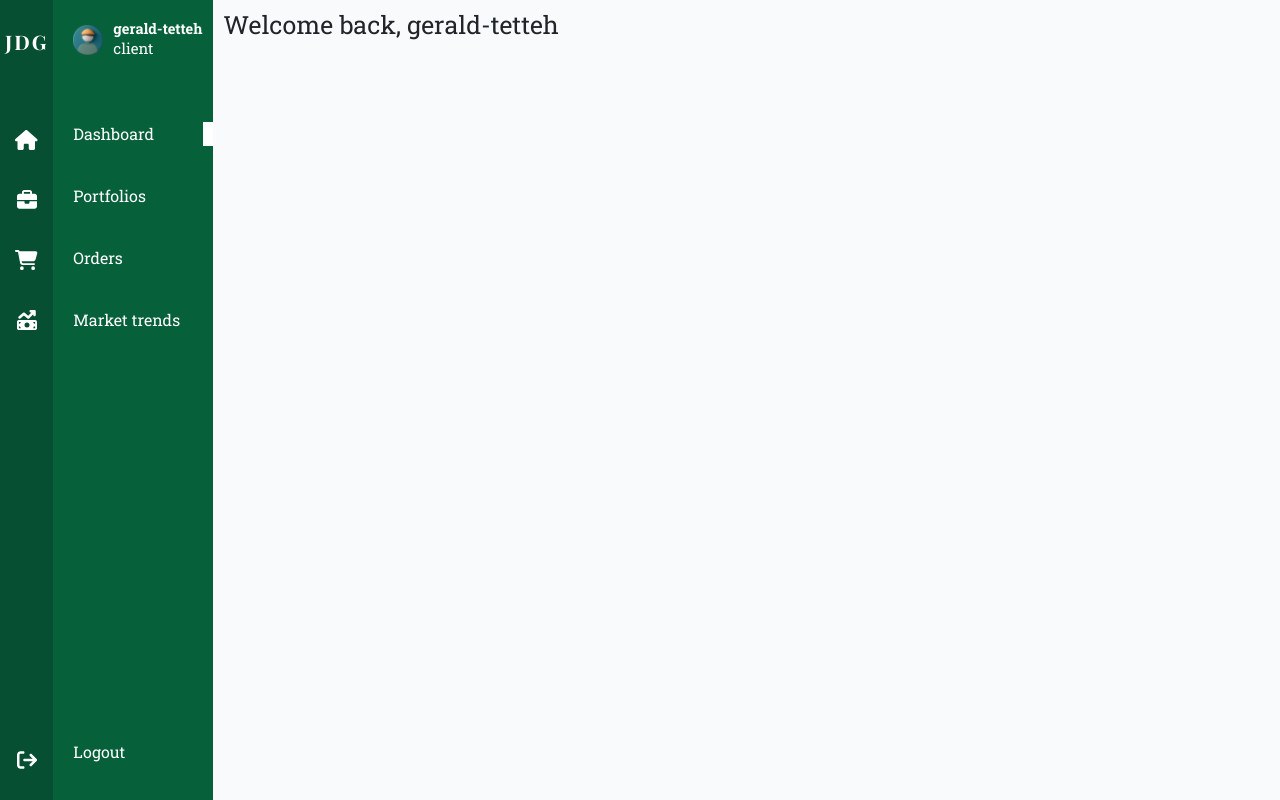
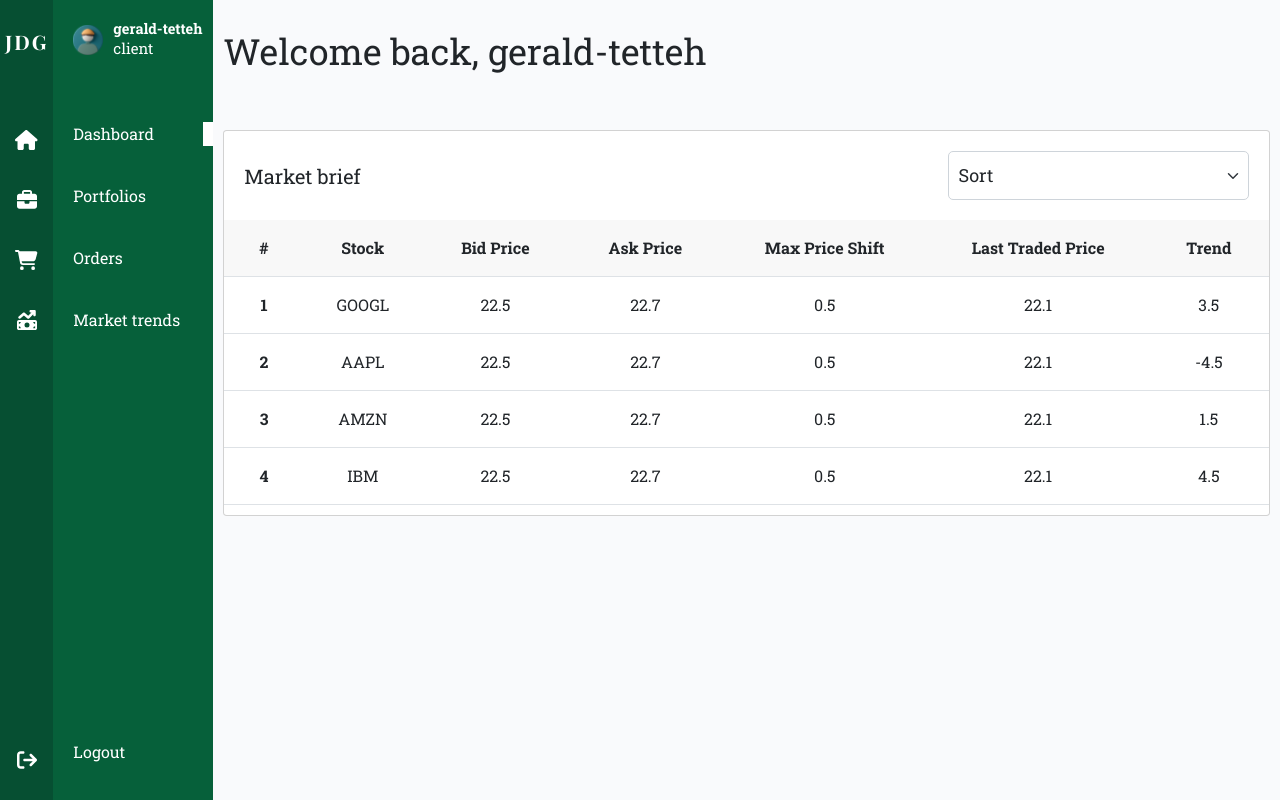
Before and after one commit to deborah-asamoah/trading-engine-frontend, an Angular app: page /client/dashboard in a window 1280 px wide. Built offline with nearby package versions, Linux system fonts and the light colour scheme.

Commit message:
complete market brief component

```diff
--- a/src/app/features/client/components/dashboard-heading/dashboard-heading.component.scss
+++ b/src/app/features/client/components/dashboard-heading/dashboard-heading.component.scss
@@ -0,0 +1,6 @@
+.dashboard__heading {
+  & h1 {
+    font-size: 3.6rem;
+    font-weight: 400;
+  }
+}
--- a/src/app/features/client/components/dashboard-market-brief/dashboard-market-brief.component.html
+++ b/src/app/features/client/components/dashboard-market-brief/dashboard-market-brief.component.html
@@ -1 +1,40 @@
-<section class="dashboard__market-brief"></section>
+<section class="dashboard__market-brief card">
+  <div class="dashboard__market-brief__header">
+    <span>Market brief</span>
+    <select (change)="onSortMarketBrief($event)" class="form-select form-select-lg" aria-label="Default select example">
+      <option selected>Sort</option>
+      <option value="stock">Stock</option>
+      <option value="bid">Bid Price</option>
+      <option value="ask">Ask Price</option>
+      <option value="shift">Max Price Shift</option>
+      <option value="traded">Last Traded Price</option>
+      <option value="trend">Trend</option>
+    </select>
+  </div>
+  <div class="table-responsive">
+    <table class="table table-hover dashboard__market-brief__table">
+      <thead class="dashboard__market-brief__table__head">
+        <tr>
+          <th scope="col">#</th>
+          <th scope="col">Stock</th>
+          <th scope="col">Bid Price</th>
+          <th scope="col">Ask Price</th>
+          <th scope="col">Max Price Shift</th>
+          <th scope="col">Last Traded Price</th>
+          <th scope="col">Trend</th>
+        </tr>
+      </thead>
+      <tbody class="dashboard__market-brief__table__body">
+        <tr *ngFor="let stock of stockBriefList; let i = index">
+          <th scope="row">{{ i + 1 }}</th>
+          <td>{{ stock.name }}</td>
+          <td>{{ stock.bidPrice }}</td>
+          <td>{{ stock.askPrice }}</td>
+          <td>{{ stock.maxPriceShift }}</td>
+          <td>{{ stock.lastTradedPrice }}</td>
+          <td>{{ stock.trend }}</td>
+        </tr>
+      </tbody>
+    </table>
+  </div>
+</section>
--- a/src/app/features/client/components/dashboard-market-brief/dashboard-market-brief.component.scss
+++ b/src/app/features/client/components/dashboard-market-brief/dashboard-market-brief.component.scss
@@ -0,0 +1,34 @@
+.dashboard__market-brief {
+  &__header {
+    display: flex;
+    justify-content: space-between;
+    align-items: center;
+    padding: 2rem;
+    font-size: 2rem;
+
+    & select {
+      width: 30%;
+      padding: 1rem;
+      font-size: 1.8rem;
+    }
+  }
+  &__table {
+    & td,
+    & th {
+      text-align: center;
+      padding: 1.6rem 0;
+    }
+    &__head {
+      font-size: 1.6rem;
+      font-weight: 400;
+      background-color: var(--color-grey-white);
+
+      & th {
+        text-align: center;
+        padding: 1.6rem 3rem;
+      }
+    }
+    &__body {
+    }
+  }
+}
--- a/src/app/features/client/components/dashboard-market-brief/dashboard-market-brief.component.ts
+++ b/src/app/features/client/components/dashboard-market-brief/dashboard-market-brief.component.ts
@@ -1,10 +1,24 @@
-import { Component } from '@angular/core';
+import { Component, OnInit } from '@angular/core';
+import StockBrief from '../../models/stock-brief.model';
 
 @Component({
   selector: 'app-dashboard-market-brief',
   templateUrl: './dashboard-market-brief.component.html',
-  styleUrls: ['./dashboard-market-brief.component.scss']
+  styleUrls: ['./dashboard-market-brief.component.scss'],
 })
-export class DashboardMarketBriefComponent {
+export class DashboardMarketBriefComponent implements OnInit {
+  stockBriefList: StockBrief[] = [];
 
+  ngOnInit(): void {
+    this.stockBriefList = [
+      new StockBrief('GOOGL', 22.5, 22.7, 0.5, 22.1, 3.5),
+      new StockBrief('AAPL', 22.5, 22.7, 0.5, 22.1, -4.5),
+      new StockBrief('AMZN', 22.5, 22.7, 0.5, 22.1, 1.5),
+      new StockBrief('IBM', 22.5, 22.7, 0.5, 22.1, 4.5),
+    ];
+  }
+
+  onSortMarketBrief(e: Event) {
+    console.log((<HTMLSelectElement>e.target).value);
+  }
 }
--- /dev/null
+++ b/src/app/features/client/models/stock-brief.model.ts
@@ -0,0 +1,26 @@
+class StockBrief {
+  public name: string;
+  public bidPrice: number;
+  public askPrice: number;
+  public maxPriceShift: number;
+  public lastTradedPrice: number;
+  public trend: number;
+
+  constructor(
+    name: string,
+    bidPrice: number,
+    askPrice: number,
+    maxPriceShift: number,
+    lastTradedPrice: number,
+    trend: number
+  ) {
+    this.name = name;
+    this.bidPrice = bidPrice;
+    this.askPrice = askPrice;
+    this.maxPriceShift = maxPriceShift;
+    this.lastTradedPrice = lastTradedPrice;
+    this.trend = trend;
+  }
+}
+
+export default StockBrief;
--- a/src/app/features/client/pages/base/base.component.html
+++ b/src/app/features/client/pages/base/base.component.html
@@ -1,7 +1,7 @@
 <app-navbar [username]="client.username"></app-navbar>
 <main class="row gx-0">
   <app-sidebar [username]="client.username" class="col d-none d-xl-block"></app-sidebar>
-  <section class="col-lg-10 col-12 base__sub">
+  <section class="col-xl-10 col-12 base__sub">
     <router-outlet></router-outlet>
   </section>
 </main>
--- a/src/app/features/client/pages/dashboard/dashboard.component.scss
+++ b/src/app/features/client/pages/dashboard/dashboard.component.scss
@@ -1,5 +1,5 @@
 .dashboard {
-  padding: 1rem 1rem;
+  padding: 3rem 1rem;
   display: grid;
   grid-template-columns: repeat(4, 1fr);
   grid-auto-rows: minmax(10rem, auto);
```
